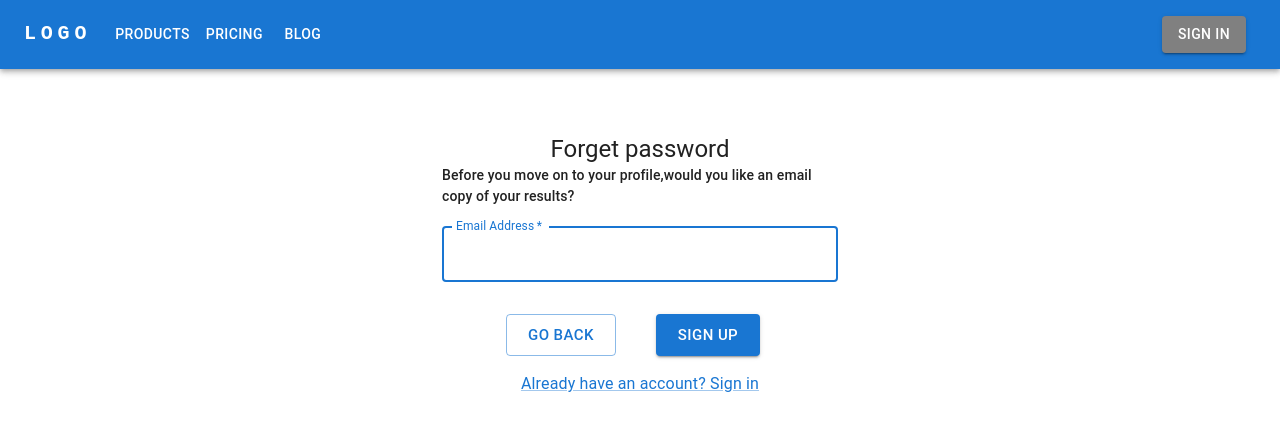
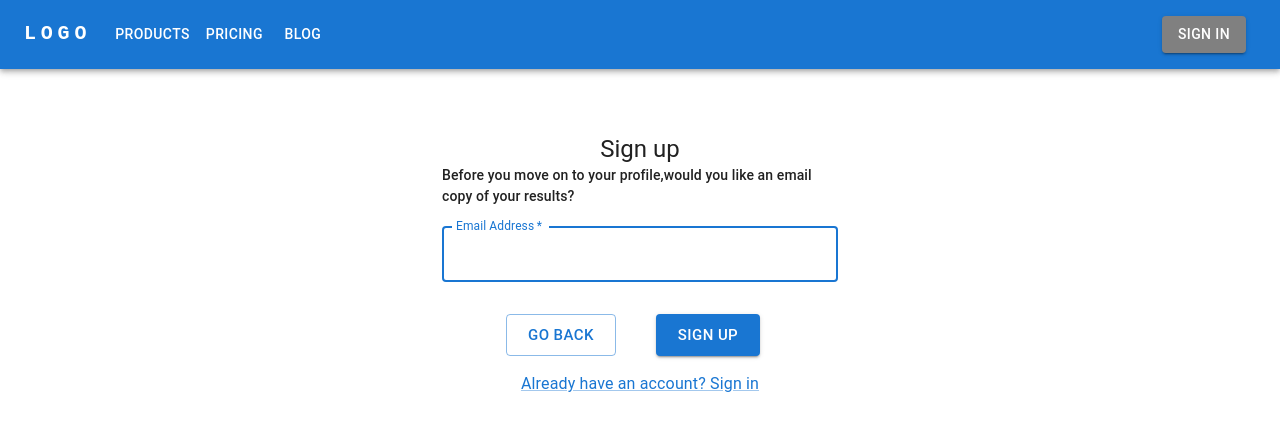
Before and after one commit to walter-clayton/afitpilot-somatotype, a React (Create React App) app in the folder client/: page /Signup in a window 1280 px wide. Shown: the top 430 px of the page. Built offline with nearby package versions, Linux system fonts and the light colour scheme.

Commit message:
redirect the pages

```diff
--- a/client/src/components/Landing.tsx
+++ b/client/src/components/Landing.tsx
@@ -9,12 +9,15 @@ import FormHelperText from '@mui/material/FormHelperText';
 import FormControl from '@mui/material/FormControl';
 import { myform } from './Calculation'
 import ResultsTable from './ResultsTable';
+import { useNavigate } from "react-router-dom";
+import IconButton from '@mui/material/IconButton';
+import Snackbar from '@mui/material/Snackbar';
 const theme = createTheme();
 
 export default function Landing() {
 
     const [showResults, setShowResults] = useState(false);
-
+    const navigate = useNavigate();
     const [height, setHeight] = useState(180);
     const [bodyweight, setBodyweight] = useState(80);
     const [tricep, setTricep] = useState(12);
@@ -244,7 +247,10 @@ export default function Landing() {
                         <Button
                             sx={{ margin: "10px auto", maxWidth:"sm"}}
                             variant="contained"
-                            onClick={handleSaveDatasClick}
+                            onClick={() => {
+                                handleSaveDatasClick();
+                                navigate("/Signup");
+                              }}
                         >
                             Save Datas
                         </Button>
--- a/client/src/components/Signup.tsx
+++ b/client/src/components/Signup.tsx
@@ -152,7 +152,7 @@ export default function Signup() {
       <CssBaseline />
       <Box
         sx={{ marginTop: 8, display: 'flex', flexDirection: 'column', alignItems: 'center' }}>
-        <Typography component="h1" variant="h5">Forget password </Typography>
+        <Typography component="h1" variant="h5">Sign up</Typography>
         <Typography variant="subtitle2">Before you move on to your profile,would you like an email copy of your results?</Typography>
         <Box component="form" onSubmit={handleSubmit} noValidate sx={{ mt: 0.2 }}>
           <TextField
```
